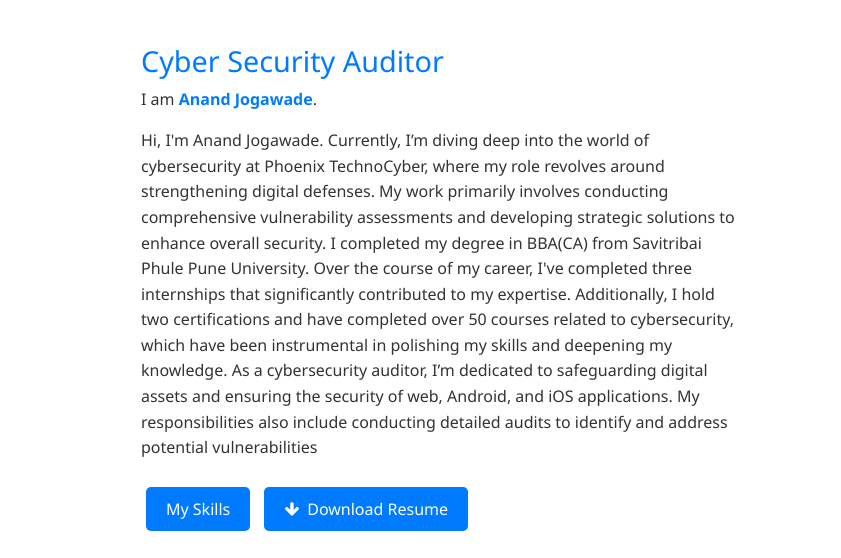
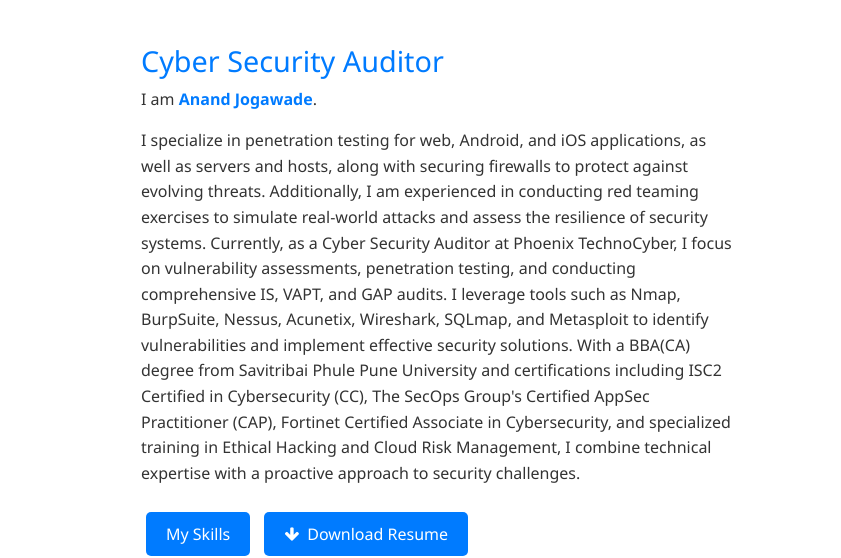
Before and after one commit to AnandJogawade/AnandJogawade.github.io, a plain HTML site: page index.html in a window 1280 px wide. Shown: the part 860-1418 px from the top of the page, 439-1280 px from the left. Drawn offline with nearby package versions, Linux system fonts and the light colour scheme.

Commit message:
Update index.html

```diff
--- a/index.html
+++ b/index.html
@@ -560,11 +560,11 @@
                         <div class="about-right">
                             <h2>Cyber Security Auditor</h2>
                             <p>I am <span>Anand Jogawade</span>.</p>
-                            <p>Hi, I'm Anand Jogawade. Currently, I’m diving deep into the world of cybersecurity at Phoenix TechnoCyber, where my role revolves around strengthening digital defenses. My work primarily involves conducting comprehensive vulnerability assessments and developing strategic solutions to enhance overall security.
+                            <p> I specialize in penetration testing for web, Android, and iOS applications, as well as servers and hosts, along with securing firewalls to protect against evolving threats. Additionally, I am experienced in conducting red teaming exercises to simulate real-world attacks and assess the resilience of security systems.
 
-                                I completed my degree in BBA(CA) from Savitribai Phule Pune University. Over the course of my career, I've completed three internships that significantly contributed to my expertise. Additionally, I hold two certifications and have completed over 50 courses related to cybersecurity, which have been instrumental in polishing my skills and deepening my knowledge.
+Currently, as a Cyber Security Auditor at Phoenix TechnoCyber, I focus on vulnerability assessments, penetration testing, and conducting comprehensive IS, VAPT, and GAP audits. I leverage tools such as Nmap, BurpSuite, Nessus, Acunetix, Wireshark, SQLmap, and Metasploit to identify vulnerabilities and implement effective security solutions.
 
-                                As a cybersecurity auditor, I’m dedicated to safeguarding digital assets and ensuring the security of web, Android, and iOS applications. My responsibilities also include conducting detailed audits to identify and address potential vulnerabilities</p>
+With a BBA(CA) degree from Savitribai Phule Pune University and certifications including ISC2 Certified in Cybersecurity (CC), The SecOps Group's Certified AppSec Practitioner (CAP), Fortinet Certified Associate in Cybersecurity, and specialized training in Ethical Hacking and Cloud Risk Management, I combine technical expertise with a proactive approach to security challenges.</p>
                             <a href="#skills" class="btn-a">My Skills</a>
                             <a href="https://drive.google.com/file/d/1RXeNG2UQjKuyWg6_8bQgH0qspg-w3t3U/view?usp=sharing" target="_blank" class="btn-a" download><i class="fa fa-arrow-down"></i>Download Resume</a>
                         </div>
```
